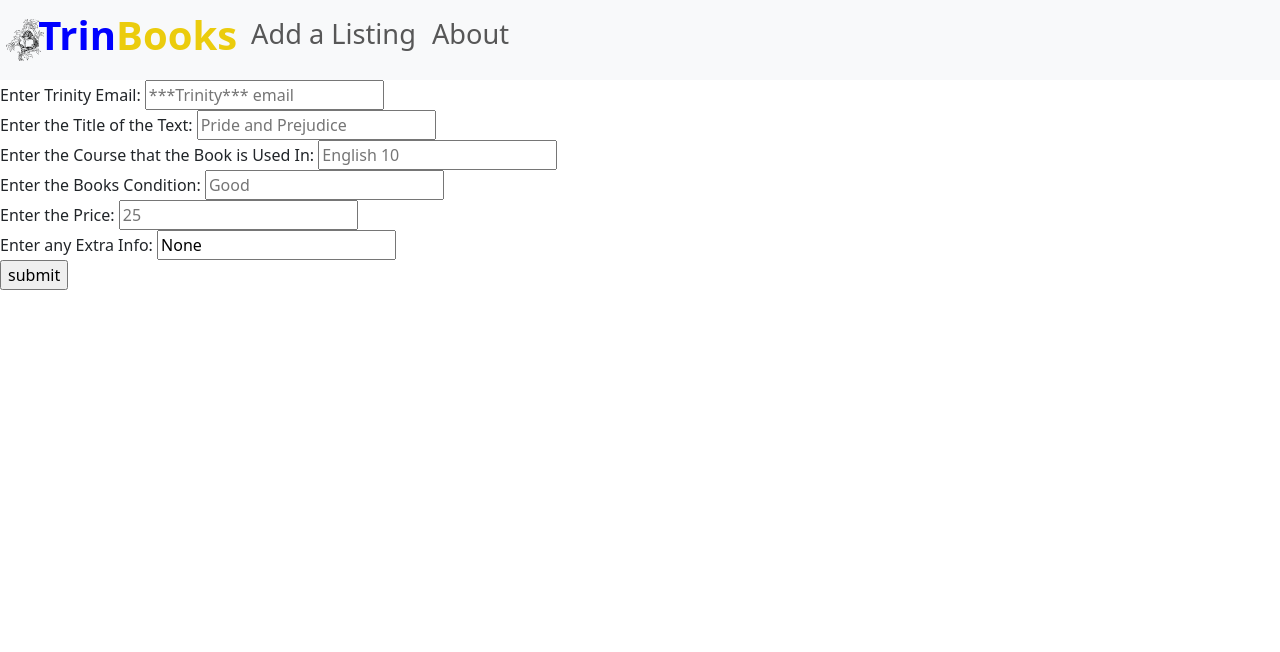
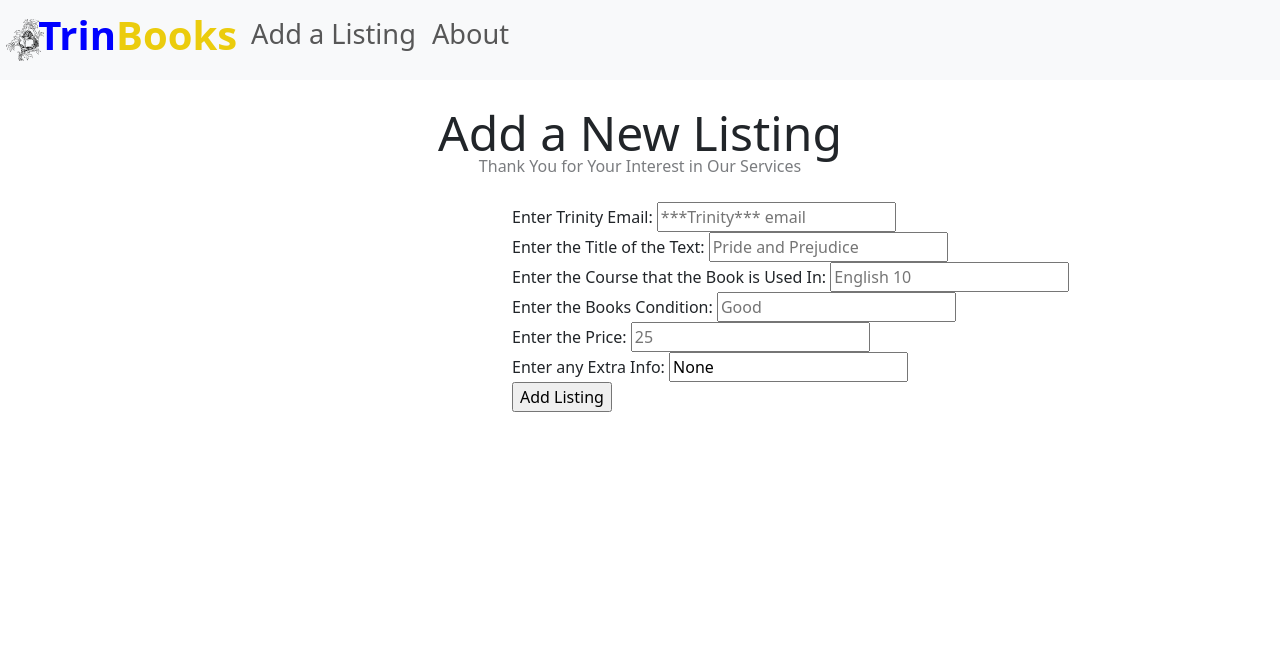
Before and after one commit to Daniel-Iofin/TrinBooks, a Flask app: page /new-listing in a window 1280 px wide. Shown: the top 652 px of the page. Run offline with Flask 3, Linux system fonts and the light colour scheme; some libraries are stand-ins or nearby versions.

Commit message:
Formatted new-listing.html slightly.

```diff
--- a/static/styles.css
+++ b/static/styles.css
@@ -55,8 +55,15 @@ footer {
     width: 100%;
 }
 
-.created-by {
+.main-header {
   text-align: center;
+}
+
+.sub-header {
+  font-size: 100%;
+  text-align: center;
+  margin-top: -1%;
+  color: rgba(33, 37, 41, 0.6);
 }
 
 .bold {
@@ -161,3 +168,9 @@ footer {
   text-align: center;
   margin-top: 3.5%;
 }
+
+#new-listing-form {
+  margin-top: 2%;
+  margin-left: 40%;
+  width: 50%;
+}
--- a/templates/about.html
+++ b/templates/about.html
@@ -10,7 +10,7 @@
   <body>
     {% include 'nav_bar.html' %}
     <div class="main-part">
-      <div class="created-by">
+      <div class="main-header">
         <h2>Created by <a class="link noline" href="http://www.trinlabs.com"><span class="blue"><span class="bold"><span class="bold">&lt;T</span>rin</span><span class="gold"><span class="bold">L</span>abs<span class="bold">/></span></span></h2></a>
       </div>
       <div class="top-coding-club">
--- a/templates/index.html
+++ b/templates/index.html
@@ -10,6 +10,8 @@
   <body>
     {% include 'nav_bar.html' %}
     <div class="main-part">
+      <br/>
+      <h2 class="main-header">Current Listings</h2>
       <div class="listings">
         {% for listing in data %}
           <div class="{{loop.cycle('blue-background', 'gold-background')}} background">
--- a/templates/new-listing.html
+++ b/templates/new-listing.html
@@ -10,6 +10,10 @@
   <body>
     {% include 'nav_bar.html' %}
     <div class="main-part">
+      <br/>
+      <h2 class="main-header">Add a New Listing</h2>
+      <h3 class="sub-header">Thank You for Your Interest in Our Services</h3>
+      <div id="new-listing-form">
         <form method="POST">
           <label>Enter Trinity Email:</label>
           <input type="email" name="email" placeholder="***Trinity*** email" required /><br/>
@@ -23,8 +27,9 @@
           <input type="number" name="price" placeholder="25" required /><br/>
           <label>Enter any Extra Info:</label>
           <input type="name" name="info" placeholder="Optional field." value="None"/><br/>
-        <input type="submit" value="submit"/><br/>
+          <input type="submit" value="Add Listing"/><br/>
         </form>
+      </div>
     </div>
     {% include 'footer.html' %}
     <script src="https://cdn.jsdelivr.net/npm/bootstrap@5.3.0-alpha3/dist/js/bootstrap.bundle.min.js" integrity="sha384-ENjdO4Dr2bkBIFxQpeoTz1HIcje39Wm4jDKdf19U8gI4ddQ3GYNS7NTKfAdVQSZe" crossorigin="anonymous"></script>
```
Also changed, not shown: other parts of static/styles.css (+1 -1 lines). Lines whose indentation alone changed are shown as unchanged.
